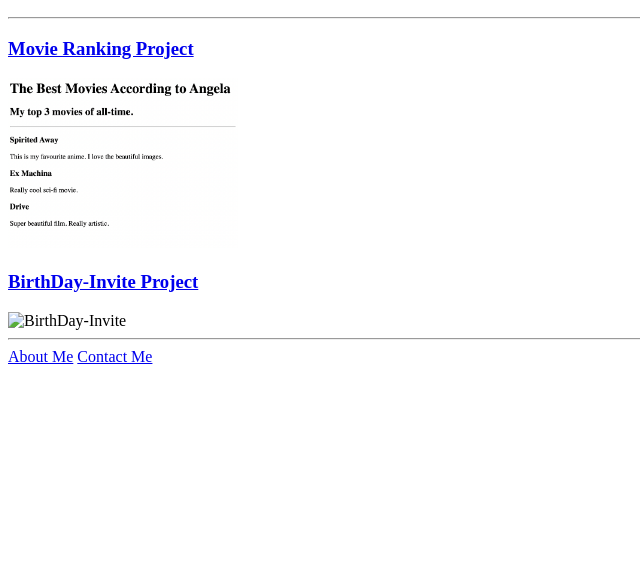
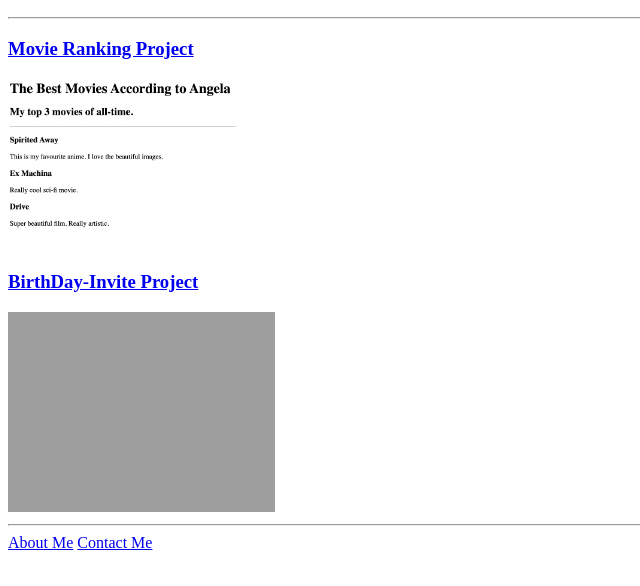
Before and after one commit to Ashwinsrivastava/html_DemoPortfolio, a plain HTML site: page index.html in a window 1280 px wide. Shown: the part 110-696 px from the top of the page, without its empty margins (0-640 px from the left). Drawn offline with Linux system fonts and the light colour scheme; the site is published under a folder, as on GitHub Pages, so addresses that start at the root find nothing.

Commit message:
Updated birthday invite ss

```diff
--- a/index.html
+++ b/index.html
@@ -16,11 +16,7 @@
       alt="Movie ranking preview"
     />
     <h3><a href="./public/birthday-invite.html">BirthDay-Invite Project</a></h3>
-    <img
-      src="/assets/images/birthday-invite.png"
-      height="200"
-      alt="BirthDay-Invite"
-    />
+     <img src="./assets/images/birthday-invite.png" height="200" alt="birthday invite project preview"/>
     <hr />
     <a href="./public/about.html">About Me</a>
     <a href="./public/contact.html">Contact Me</a>
```
